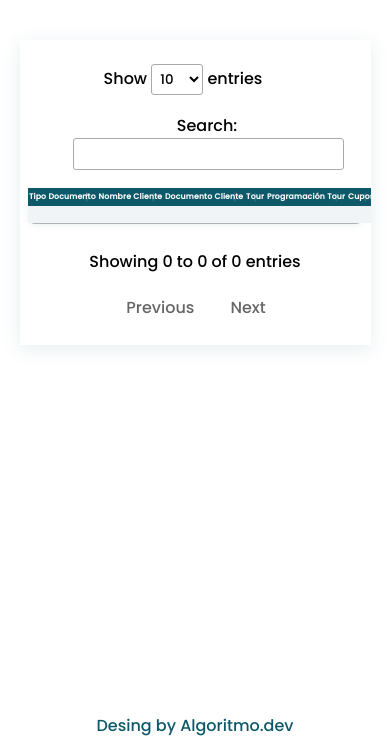
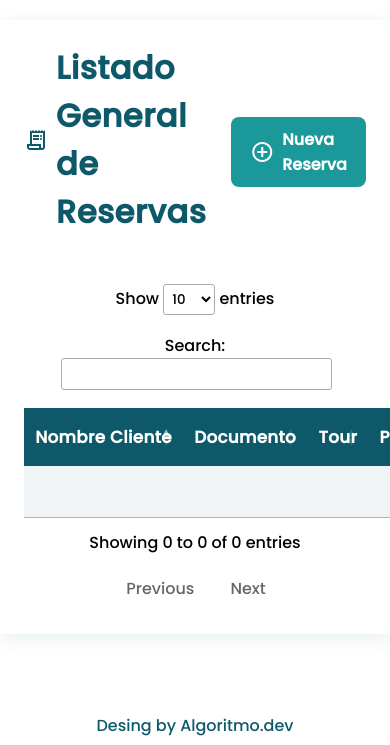
Before and after one commit to jlruedam/wegoit, a Django app: page /schedules/reservations/ in a window 390 px wide. Shown: the part 99-844 px from the top of the page. Run offline with Django 5.2, Linux system fonts and the light colour scheme; the visitor is signed in with stand-in values (Sample User, id 1); data comes from the database, SQL or seed files in the repository; data that the repository does not hold is empty; some libraries are stand-ins or nearby versions.

Commit message:
feat(reservations): Mejorar diseño y responsividad de lista de reservas
- Rediseña la plantilla de la lista de reservas para alinearla con el estilo general de la aplicación.

```diff
--- a/reservations/static/assets/css/reservations.css
+++ b/reservations/static/assets/css/reservations.css
@@ -1,6 +1,5 @@
 h2 {
     margin-bottom: 15px;
-    /* color: #800000; */
 }
 
 table {
@@ -16,11 +15,6 @@ th, td {
     text-align: center;
 }
 
-/* th {
-    background-color: #ffe6e6;
-    color: #800000;
-} */
-
 td {
     font-size: 14px;
 }
@@ -29,20 +23,15 @@ td:nth-child(5) { /* Agencia */
     font-style: italic;
 }
 
-/* Mejoras visuales para la lista de reservaciones */
+/* Contenedor principal de la lista de reservaciones */
 .reservations-list-container {
-    width: 90vw;
-    max-width: 90vw;
-    min-width: 90vw;
-    margin: 40px auto; /* Centra el contenedor horizontalmente */
-    padding: 2.5rem 1rem;
-    border-radius: 0;
+    width: 100%;
+    margin: 20px auto;
+    padding: 1.5rem;
+    box-sizing: border-box;
     background: #fff;
     box-shadow: 0 4px 18px rgba(13,89,106,0.10);
-    overflow-x: auto;
-    display: block;
-    align-items: flex-start;
-    zoom: unset;
+    overflow: hidden; /* DataTables se encargará del overflow */
 }
 
 .reservations-list-title {
@@ -57,66 +46,12 @@ td:nth-child(5) { /* Agencia */
     gap: 0.5rem;
 }
 
-.reservations-table {
-    width: 100%;
-    border-radius: 8px;
-    overflow: hidden;
-    box-shadow: 0 1px 6px rgba(13,89,106,0.07);
-    margin-bottom: 1.5rem;
-    border-collapse: separate;
+/* Estilos de la tabla para DataTables */
+#reservationTable {
+    width: 100% !important; /* Forzar el 100% para DataTables */
+    margin: 0;
+    border-collapse: separate !important;
     border-spacing: 0;
-}
-
-.reservations-table th {
-    background: #0D596A;
-    color: #fff;
-    font-weight: 600;
-    padding: 0.7rem;
-    font-size: 1rem;
-    text-align: center;
-}
-
-.reservations-table td {
-    background: #f7fafc;
-    color: #2d3748;
-    padding: 0.7rem;
-    font-size: 0.98rem;
-    text-align: center;
-    vertical-align: middle;
-}
-
-.reservations-table tr:nth-child(even) td {
-    background: #e2e8f0;
-}
-
-.reservations-action-link {
-    background: #38a169;
-    color: #fff;
-    padding: 0.4rem 1rem;
-    border-radius: 4px;
-    text-decoration: none;
-    font-size: 0.95rem;
-    transition: background 0.2s;
-    margin-right: 0.5rem;
-    display: inline-block;
-}
-.reservations-action-link:hover {
-    background: #2f855a;
-}
-
-/* Mejoras visuales para reservation_list.html y su modal */
-#reservationTable {
-    margin: 0;
-    width: 100%;
-    min-width: 100%;
-    max-width: 100%;
-    border-radius: 10px;
-    box-shadow: 0 2px 10px rgba(13,89,106,0.08);
-    border-collapse: separate;
-    border-spacing: 0;
-    box-sizing: border-box;
-    display: table;
-    zoom: 0.7;
 }
 
 #reservationTable th {
@@ -274,28 +209,10 @@ dialog#paymentModal {
     background-color: #c53030;
 }
 
-/* Margen para la tabla de reservaciones */
-.reservations-table,
-#reservationTable {
-    margin: 32px auto 32px auto;
-    max-width: 98vw;
-    width: 98%;
-    display: block;
-}
-
 .dataTables_length,
 .dataTables_filter {
     margin-bottom: 18px !important;
     margin-top: 8px !important;
-    display: block;
-}
-
-.dataTables_length {
-    margin-right: 24px !important;
-}
-
-.dataTables_filter {
-    margin-left: 24px !important;
 }
 
 .dataTables_wrapper .dataTables_length,
@@ -304,32 +221,88 @@ dialog#paymentModal {
     padding-right: 8px;
 }
 
-@media (max-width: 900px) {
-    .reservations-list-container {
-        padding: 1rem 0.5rem;
-    }
-    .reservations-table,
-    #reservationTable {
-        margin: 18px auto;
-        width: 100%;
-        max-width: 100vw;
-    }
-    #reservationTable {
-        font-size: 0.95rem;
-    }
-    th, td {
-        padding: 6px;
-    }
-
-    #reservationTable th,
-    #reservationTable td {
-        font-size: 11px;
-        padding: 4px 2px;
-    }
-}
-
 /* Animación modal */
 @keyframes fadeIn {
     from { opacity: 0; transform: translateY(-10px); }
     to { opacity: 1; transform: translateY(0); }
 }
+
+.reservations-header {
+    display: flex;
+    justify-content: space-between;
+    align-items: center;
+    margin-bottom: 1.5rem;
+}
+
+.btn-crear-reserva {
+    background-color: var(--azul-marino);
+    color: white;
+    padding: 0.6rem 1.2rem;
+    border-radius: 8px;
+    text-decoration: none;
+    font-weight: 600;
+    display: inline-flex;
+    align-items: center;
+    gap: 0.5rem;
+    transition: background-color 0.3s;
+}
+
+.btn-crear-reserva:hover {
+    background-color: var(--azul-oscuro);
+}
+
+.schedule-info {
+    margin-bottom: 1.5rem;
+    background-color: var(--light-gray);
+    padding: 1rem;
+    border-radius: 8px;
+}
+
+.schedule-info p {
+    margin: 0.5rem 0;
+}
+
+.saldo-pendiente {
+    color: #e53e3e; /* Red */
+    font-weight: bold;
+}
+
+.saldo-pagado {
+    color: #38a169; /* Green */
+    font-weight: bold;
+}
+
+.status-badge {
+    padding: 0.3rem 0.6rem;
+    border-radius: 12px;
+    font-size: 0.85rem;
+    font-weight: 600;
+    color: white;
+}
+
+.status-reservado {
+    background-color: #3182ce; /* Blue */
+}
+
+.status-confirmado {
+    background-color: #38a169; /* Green */
+}
+
+.status-cancelado {
+    background-color: #e53e3e; /* Red */
+}
+
+.btn-ver-pagos {
+    background: #63b3ed; /* Light Blue */
+    color: #fff;
+    border: none;
+    border-radius: 8px;
+    padding: 6px 12px;
+    font-size: 1rem;
+    cursor: pointer;
+    transition: background 0.2s;
+}
+
+.btn-ver-pagos:hover {
+    background: #4299e1; /* Darker Light Blue */
+}
--- a/reservations/templates/reservations/reservation_list.html
+++ b/reservations/templates/reservations/reservation_list.html
@@ -10,75 +10,86 @@
 {% endblock %}
 
 {% block content %}
+<div class="reservations-list-container">
+    <div class="reservations-header">
+        <h2 class="reservations-list-title">
+            <span class="material-symbols-outlined">receipt_long</span>
+            {% if general %}
+                Listado General de Reservas
+            {% else %}
+                Reservas para {{ schedule.tour.tour_name }}
+            {% endif %}
+        </h2>
+        <a href="" class="btn-crear-reserva">
+            <span class="material-symbols-outlined">add_circle</span>
+            Nueva Reserva
+        </a>
+    </div>
+
     {% if not general %}
-    <h2>Reservas para {{ schedule.tour.tour_name }} - {{ schedule.date }} {{ schedule.start_time }}</h2>
+        <div class="schedule-info">
+            <p><strong>Fecha:</strong> {{ schedule.date }}</p>
+            <p><strong>Hora:</strong> {{ schedule.start_time }}</p>
+        </div>
     {% endif %}
-
-<div class="reservations-list-container">
 
     <table id="reservationTable" class="display responsive nowrap" style="width:100%">
         <thead>
             <tr>
-
-                <th>Tipo Documento</th>
                 <th>Nombre Cliente</th>
-                <th>Documento Cliente</th>
+                <th>Documento</th>
                 {% if general %}
                 <th>Tour</th>
-                <th>Programación Tour</th>
+                <th>Programación</th>
                 {% endif %}
                 <th>Cupos</th>
-                <th>Total a pagar</th>
-                <th>Saldo total Pendiente</th>
+                <th>Total a Pagar</th>
+                <th>Saldo Pendiente</th>
                 <th>Agencia</th>
                 <th>Estado</th>
-                <th>Agregar pagos</th>
-                <th>Ver pagos</th>
-                <th>Pendiente agencia</th>
-                <th>Pendiente Cliente</th>
+                <th>Pagos</th>
+                <th>Ver Pagos</th>
             </tr>
         </thead>
         <tbody>
             {% for r in reservations %}
             <tr>
-
-                <td>{{ r.type_document }}</td>
                 <td>{{ r.customer_name }}</td>
-                <td>{{ r.costumer_document }}</td>
+                <td>{{ r.type_document }} {{ r.costumer_document }}</td>
                 {% if general %}
-                <td>{{ r.schedule.tour.tour_name }} </td>
-                <td>{{ r.schedule.date }} {{ r.schedule.start_time }}</td>
+                <td>{{ r.schedule.tour.tour_name }}</td>
+                <td>{{ r.schedule.date|date:"d/m/y" }} {{ r.schedule.start_time|time:"H:i" }}</td>
                 {% endif %}
                 <td>{{ r.pax }}</td>
                 <td>${{ r.total_to_pay|floatformat:0|intcomma }}</td>
-                <td>${{ r.pending_balance|floatformat:0|intcomma }}</td>
-                <td>{{ r.agency }}</td>
-                <td>{{ r.status }}</td>
+                <td class="{% if r.pending_balance > 0 %}saldo-pendiente{% else %}saldo-pagado{% endif %}">
+                    ${{ r.pending_balance|floatformat:0|intcomma }}
+                </td>
+                <td>{{ r.agency|default:"N/A" }}</td>
+                <td><span class="status-badge status-{{ r.status|lower }}">{{ r.status }}</span></td>
                 <td>
-                    <button class="open-payment-modal" data-reservation="{{ r.id }}">
+                    <button class="open-payment-modal" data-reservation="{{ r.id }}" title="Agregar Pago">
                         <span class="material-symbols-outlined">add_card</span>
                     </button>
                 </td>
                 <td>
-                    {% if r.total_paid %}
-                    <a href="{% url 'tours:reservation_payments_list' r.id %}">
-                        <button>
+                    {% if r.total_paid > 0 %}
+                    <a href="{% url 'tours:reservation_payments_list' r.id %}" title="Ver Pagos">
+                        <button class="btn-ver-pagos">
                             <span class="material-symbols-outlined">visibility</span>
                         </button>
                     </a>
                     {% endif %}
                 </td>
-                <td>${{ r.pending_agency_balance|floatformat:0|intcomma }}</td>
-                <td>${{ r.pending_customer_balance|floatformat:0|intcomma }}</td>
             </tr>
             {% endfor %}
         </tbody>
     </table>
+</div>
 
-</div>
-<!-- Modal con <dialog> -->
+<!-- Modal de Pagos -->
 <dialog id="paymentModal">
-    <form id="paymentForm" method="post" action="{% url 'tours:add_payment' %}" >
+    <form id="paymentForm" method="post" action="{% url 'tours:add_payment' %}">
         {% csrf_token %}
         <h3>Registrar Pago</h3>
         <input type="hidden" name="reservation_id" id="reservationId">
@@ -110,48 +121,50 @@
 {% endblock %}
 
 {% block extra_js %}
-<!-- <script src="{% static 'assets/js/reservations.js' %}"></script> -->
 <script>
 document.addEventListener("DOMContentLoaded", () => {
-        // Inicializar DataTable
-        $('#reservationTable').DataTable();
+    $('#reservationTable').DataTable({
+        responsive: true,
+        language: {
+            url: 'https://cdn.datatables.net/plug-ins/1.13.6/i18n/es-ES.json',
+        }
+    });
 
     const modal = document.getElementById("paymentModal");
     const reservationInput = document.getElementById("reservationId");
     const closeBtn = document.getElementById("closePaymentModal");
     const form = document.getElementById("paymentForm");
 
-        // Crear contenedor de mensajes dentro del modal
     const messageBox = document.createElement("div");
     messageBox.id = "paymentMessage";
     form.prepend(messageBox);
 
-        // Abrir modal con el id de la reserva
     document.querySelector("#reservationTable").addEventListener("click", (e) => {
-            if (e.target.closest(".open-payment-modal")) {
-                const btn = e.target.closest(".open-payment-modal");
-                const reservationId = btn.getAttribute("data-reservation");
+        const openBtn = e.target.closest(".open-payment-modal");
+        if (openBtn) {
+            const reservationId = openBtn.getAttribute("data-reservation");
             reservationInput.value = reservationId;
-                messageBox.innerText = ""; // limpia mensajes previos
+
+            form.reset();
+            messageBox.innerText = "";
             messageBox.className = "";
+
             modal.showModal();
         }
     });
 
-        // Cerrar modal
-        closeBtn.addEventListener("click", () => {
-            modal.close();
-        });
+    closeBtn.addEventListener("click", () => modal.close());
 
-        // Interceptar el envío del formulario
     form.addEventListener("submit", function(e) {
         e.preventDefault();
-
         const formData = new FormData(form);
 
         fetch(form.action, {
             method: "POST",
             body: formData,
+            headers: {
+                "X-CSRFToken": formData.get("csrfmiddlewaretoken")
+            }
         })
         .then(res => res.json())
         .then(data => {
@@ -161,7 +174,7 @@
             if (data.success) {
                 setTimeout(() => {
                     modal.close();
-                        location.reload(); // refresca tabla para ver el pago
+                    location.reload();
                 }, 1200);
             }
         })
@@ -173,5 +186,4 @@
     });
 });
 </script>
-
 {% endblock %}
```
Lines whose indentation alone changed are shown as unchanged.
